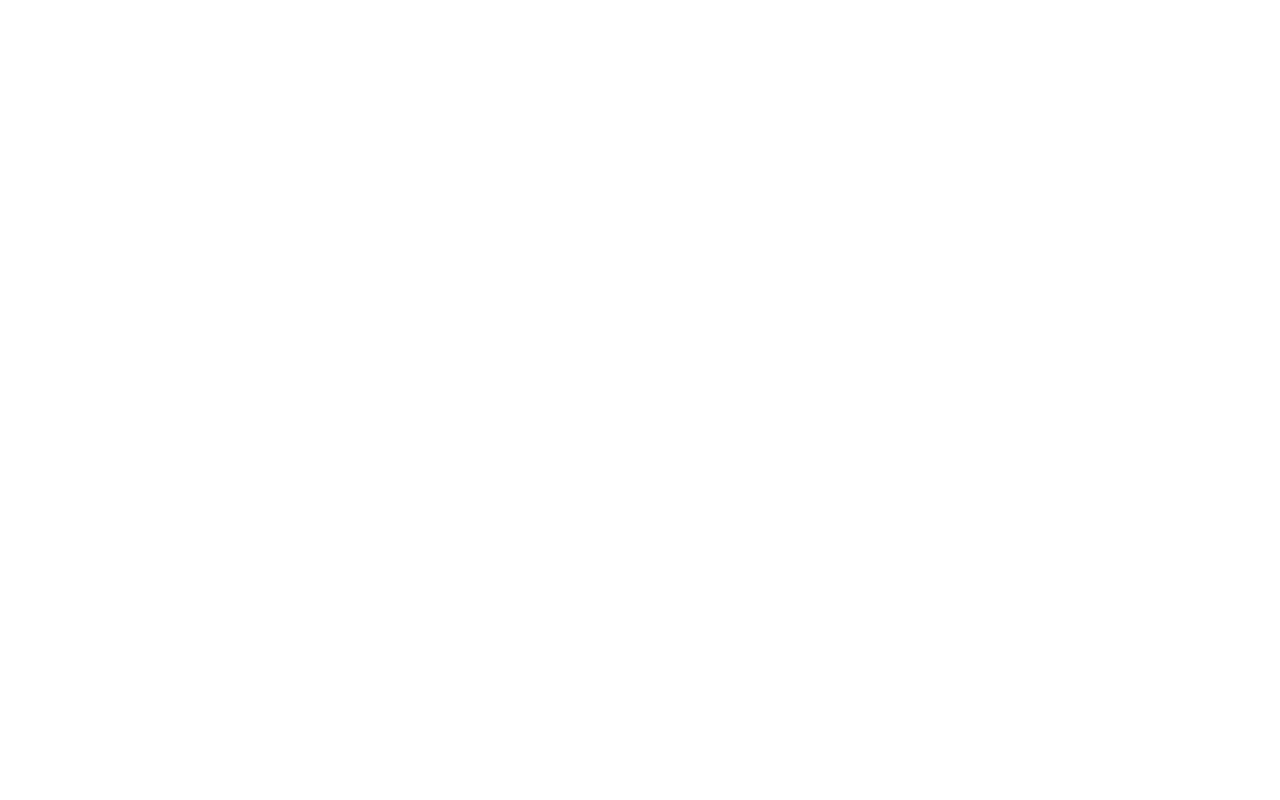
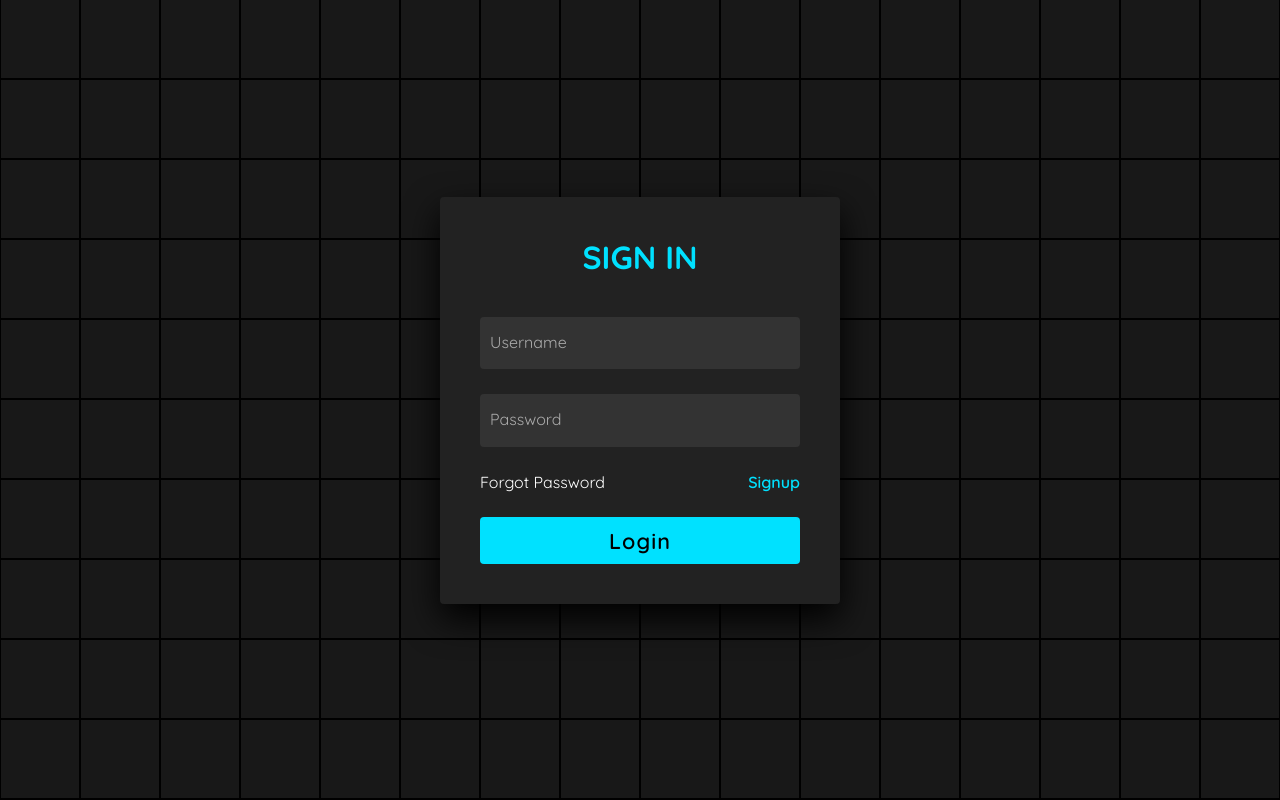
Before and after one commit to karlosantn/site-de-cursos, a plain HTML site: page index.html in a window 1280 px wide. Drawn offline with Linux system fonts and the light colour scheme.

Commit message:
criação da tela de login e estilização

```diff
--- a/index.html
+++ b/index.html
@@ -3,9 +3,299 @@
 <head>
     <meta charset="UTF-8">
     <meta name="viewport" content="width=device-width, initial-scale=1.0">
+    <link rel="stylesheet" href="style.css">
     <title>Document</title>
 </head>
 <body>
 
+    <!-- partial:index.partial.html -->
+<section>
+
+    <span></span>
+    <span></span>
+    <span></span>
+    <span></span>
+    <span></span>
+    <span></span>
+    <span></span>
+    <span></span>
+    <span></span>
+    <span></span>
+    <span></span>
+    <span></span>
+    <span></span>
+    <span></span>
+    <span></span>
+    <span></span>
+    <span></span>
+    <span></span>
+    <span></span>
+    <span></span>
+    <span></span>
+    <span></span>
+    <span></span>
+    <span></span>
+    <span></span>
+    <span></span>
+    <span></span>
+    <span></span>
+    <span></span>
+    <span></span>
+    <span></span>
+    <span></span>
+    <span></span>
+    <span></span>
+    <span></span>
+    <span></span>
+    <span></span>
+    <span></span>
+    <span></span>
+    <span></span>
+    <span></span>
+    <span></span>
+    <span></span>
+    <span></span>
+    <span></span>
+    <span></span>
+    <span></span>
+    <span></span>
+    <span></span>
+    <span></span>
+    <span></span>
+    <span></span>
+    <span></span>
+    <span></span>
+    <span></span>
+    <span></span>
+    <span></span>
+    <span></span>
+    <span></span>
+    <span></span>
+    <span></span>
+    <span></span>
+    <span></span>
+    <span></span>
+    <span></span>
+    <span></span>
+    <span></span>
+    <span></span>
+    <span></span>
+    <span></span>
+    <span></span>
+    <span></span>
+    <span></span>
+    <span></span>
+    <span></span>
+    <span></span>
+    <span></span>
+    <span></span>
+    <span></span>
+    <span></span>
+    <span></span>
+    <span></span>
+    <span></span>
+    <span></span>
+    <span></span>
+    <span></span>
+    <span></span>
+    <span></span>
+    <span></span>
+    <span></span>
+    <span></span>
+    <span></span>
+    <span></span>
+    <span></span>
+    <span></span>
+    <span></span>
+    <span></span>
+    <span></span>
+    <span></span>
+    <span></span>
+    <span></span>
+    <span></span>
+    <span></span>
+    <span></span>
+    <span></span>
+    <span></span>
+    <span></span>
+    <span></span>
+    <span></span>
+    <span></span>
+    <span></span>
+    <span></span>
+    <span></span>
+    <span></span>
+    <span></span>
+    <span></span>
+    <span></span>
+    <span></span>
+    <span></span>
+    <span></span>
+    <span></span>
+    <span></span>
+    <span></span>
+    <span></span>
+    <span></span>
+    <span></span>
+    <span></span>
+    <span></span>
+    <span></span>
+    <span></span>
+    <span></span>
+    <span></span>
+    <span></span>
+    <span></span>
+    <span></span>
+    <span></span>
+    <span></span>
+    <span></span>
+    <span></span>
+    <span></span>
+    <span></span>
+    <span></span>
+    <span></span>
+    <span></span>
+    <span></span>
+    <span></span>
+    <span></span>
+    <span></span>
+    <span></span>
+    <span></span>
+    <span></span>
+    <span></span>
+    <span></span>
+    <span></span>
+    <span></span>
+    <span></span>
+    <span></span>
+    <span></span>
+    <span></span>
+    <span></span>
+    <span></span>
+    <span></span>
+    <span></span>
+    <span></span>
+    <span></span>
+    <span></span>
+    <span></span>
+    <span></span>
+    <span></span>
+    <span></span>
+    <span></span>
+    <span></span>
+    <span></span>
+    <span></span>
+    <span></span>
+    <span></span>
+    <span></span>
+    <span></span>
+    <span></span>
+    <span></span>
+    <span></span>
+    <span></span>
+    <span></span>
+    <span></span>
+    <span></span>
+    <span></span>
+    <span></span>
+    <span></span>
+    <span></span>
+    <span></span>
+    <span></span>
+    <span></span>
+    <span></span>
+    <span></span>
+    <span></span>
+    <span></span>
+    <span></span>
+    <span></span>
+    <span></span>
+    <span></span>
+    <span></span>
+    <span></span>
+    <span></span>
+    <span></span>
+    <span></span>
+    <span></span>
+    <span></span>
+    <span></span>
+    <span></span>
+    <span></span>
+    <span></span>
+    <span></span>
+    <span></span>
+    <span></span>
+    <span></span>
+    <span></span>
+    <span></span>
+    <span></span>
+    <span></span>
+    <span></span>
+    <span></span>
+    <span></span>
+    <span></span>
+    <span></span>
+    <span></span>
+    <span></span>
+    <span></span>
+    <span></span>
+    <span></span>
+    <span></span>
+    <span></span>
+    <span></span>
+    <span></span>
+    <span></span>
+    <span></span>
+    <span></span>
+    <span></span>
+    <span></span>
+    <span></span>
+    <span></span>
+    <span></span>
+    <span></span>
+    <span></span>
+    <span></span>
+    <span></span>
+    <span></span>
+    <span></span>
+    <span></span>
+    <span></span>
+    <span></span>
+    <span></span>
+    <span></span>
+    <span></span>
+    <span></span>
+    <span></span>
+    <span></span>
+    <span></span>
+    <span></span>
+    <span></span>
+    <span></span>
+
+    <div class="signin">
+      <div class="content">
+        <h2>Sign In</h2>
+        <div class="form">
+          <div class="inputBox">
+            <input type="text" required>
+            <i>Username</i>
+          </div>
+          <div class="inputBox">
+            <input type="password" required>
+            <i>Password</i>
+          </div>
+          <div class="links">
+            <a href="#">Forgot Password</a>
+            <a href="#">Signup</a>
+          </div>
+          <div class="inputBox">
+            <input type="submit" value="Login">
+          </div>
+        </div>
+      </div>
+    </div>
+  </section>
+<!-- partial -->
+
 </body>
 </html>
--- /dev/null
+++ b/style.css
@@ -0,0 +1,182 @@
+@import url('https://fonts.googleapis.com/css2?family=Quicksand:wght@300;400;500;600;700&display=swap');
+*
+{
+	margin: 0;
+	padding: 0;
+	box-sizing: border-box;
+	font-family: 'Quicksand', sans-serif;
+}
+body
+{
+	display: flex;
+	justify-content: center;
+	align-items: center;
+	min-height: 100vh;
+	background: #000;
+}
+section
+{
+	position: absolute;
+	width: 100vw;
+	height: 100vh;
+	display: flex;
+	justify-content: center;
+	align-items: center;
+	gap: 2px;
+	flex-wrap: wrap;
+	overflow: hidden;
+}
+section::before
+{
+	content: '';
+	position: absolute;
+	width: 100%;
+	height: 100%;
+	background: linear-gradient(#000,rgb(0, 225, 255),#000);
+	animation: animate 5s linear infinite;
+}
+@keyframes animate
+{
+	0%
+	{
+		transform: translateY(-100%);
+	}
+	100%
+	{
+		transform: translateY(100%);
+	}
+}
+section span
+{
+	position: relative;
+	display: block;
+	width: calc(6.25vw - 2px);
+	height: calc(6.25vw - 2px);
+	background: #181818;
+	z-index: 2;
+	transition: 1.5s;
+}
+section span:hover
+{
+	background: rgb(0, 225, 255);
+	transition: 0s;
+}
+
+section .signin
+{
+	position: absolute;
+	width: 400px;
+  background: #222;
+	z-index: 1000;
+	display: flex;
+	justify-content: center;
+	align-items: center;
+	padding: 40px;
+	border-radius: 4px;
+	box-shadow: 0 15px 35px rgba(0,0,0,9);
+}
+section .signin .content
+{
+	position: relative;
+	width: 100%;
+	display: flex;
+	justify-content: center;
+	align-items: center;
+	flex-direction: column;
+	gap: 40px;
+}
+section .signin .content h2
+{
+	font-size: 2em;
+	color: rgb(0, 225, 255);
+	text-transform: uppercase;
+}
+section .signin .content .form
+{
+	width: 100%;
+	display: flex;
+	flex-direction: column;
+	gap: 25px;
+}
+section .signin .content .form .inputBox
+{
+	position: relative;
+	width: 100%;
+}
+section .signin .content .form .inputBox input
+{
+	position: relative;
+	width: 100%;
+	background: #333;
+	border: none;
+	outline: none;
+	padding: 25px 10px 7.5px;
+	border-radius: 4px;
+	color: #fff;
+	font-weight: 500;
+	font-size: 1em;
+}
+section .signin .content .form .inputBox i
+{
+	position: absolute;
+	left: 0;
+	padding: 15px 10px;
+	font-style: normal;
+	color: #aaa;
+	transition: 0.5s;
+	pointer-events: none;
+}
+.signin .content .form .inputBox input:focus ~ i,
+.signin .content .form .inputBox input:valid ~ i
+{
+	transform: translateY(-7.5px);
+	font-size: 0.8em;
+	color: #fff;
+}
+.signin .content .form .links
+{
+	position: relative;
+	width: 100%;
+	display: flex;
+	justify-content: space-between;
+}
+.signin .content .form .links a
+{
+	color: #fff;
+	text-decoration: none;
+}
+.signin .content .form .links a:nth-child(2)
+{
+	color: rgb(0, 225, 255);
+	font-weight: 600;
+}
+.signin .content .form .inputBox input[type="submit"]
+{
+	padding: 10px;
+	background: rgb(0, 225, 255);
+	color: #000;
+	font-weight: 600;
+	font-size: 1.35em;
+	letter-spacing: 0.05em;
+	cursor: pointer;
+}
+input[type="submit"]:active
+{
+	opacity: 0.6;
+}
+@media (max-width: 900px)
+{
+	section span
+	{
+		width: calc(10vw - 2px);
+		height: calc(10vw - 2px);
+	}
+}
+@media (max-width: 600px)
+{
+	section span
+	{
+		width: calc(20vw - 2px);
+		height: calc(20vw - 2px);
+	}
+}
```
Also changed, not shown: index.js (added).
